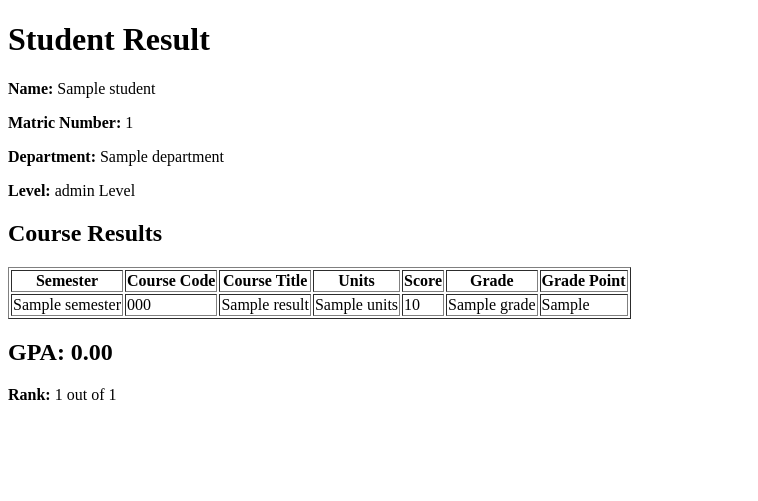
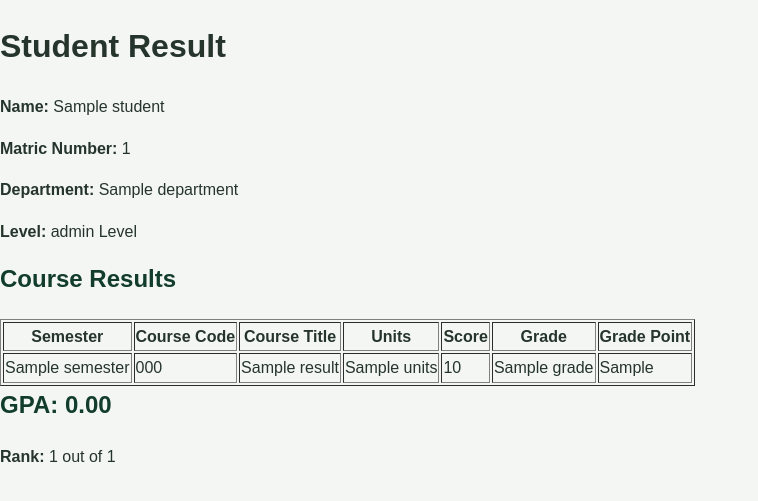
Before and after one commit to peaceuko521-a11y/student-result-management-system, a Flask app: template templates/result.html in a window 1280 px wide. Shown: the top 501 px of the page, without its empty margins (0-758 px from the left). Run offline with Flask 3, Linux system fonts and the light colour scheme; the template is opened without the code that fills it: most values are stand-ins (such as "Sample title", 1, 10 or a date in 2020).

Commit message:
Add viewport meta tag and stylesheet link

```diff
--- a/templates/result.html
+++ b/templates/result.html
@@ -2,6 +2,8 @@
 <html>
 <head>
     <title>Student Result</title>
+    <meta name="viewport" content="width=device-width, initial-scale=1.0">
+<link rel="stylesheet" href="{{ url_for('static', filename='style.css') }}">
 </head>
 <body>
 
```
